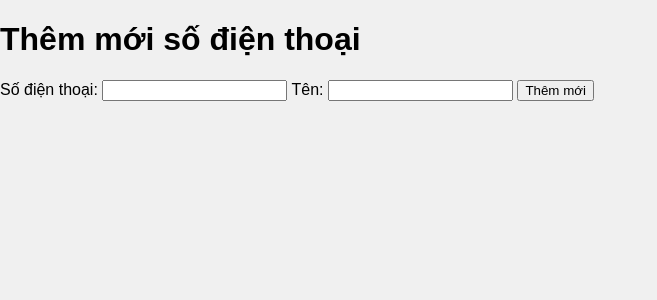
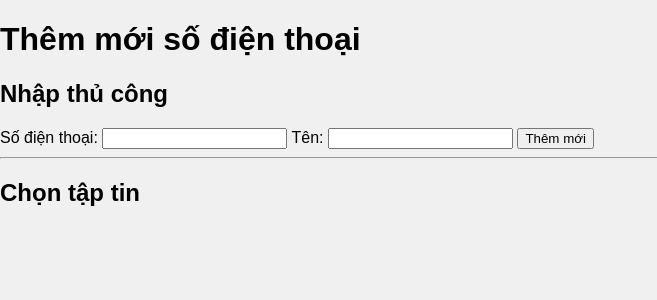
Before and after one commit to whynotnghiavu/nghia-contact-manager, a Flask app: page /add in a window 1280 px wide. Shown: the part 66-366 px from the top of the page, without its empty margins (0-657 px from the left). Run offline with Flask 3, Linux system fonts and the light colour scheme.

Commit message:
update README.md and add.html

```diff
--- a/contents/templates/add.html
+++ b/contents/templates/add.html
@@ -2,6 +2,7 @@
 {% block content %}
 <h1>Thêm mới số điện thoại</h1>
 
+<h2>Nhập thủ công</h2>
 <form action="/add" method="post">
   <label for="phone">Số điện thoại:</label>
   <input type="text" id="phone" name="phone" required />
@@ -10,4 +11,13 @@
   <button type="submit">Thêm mới</button>
 </form>
 
+<hr>
+
+<h2>Chọn tập tin</h2>
+
+
+
+
+
+
 {% endblock %}
```
Also changed, not shown: README.md.
